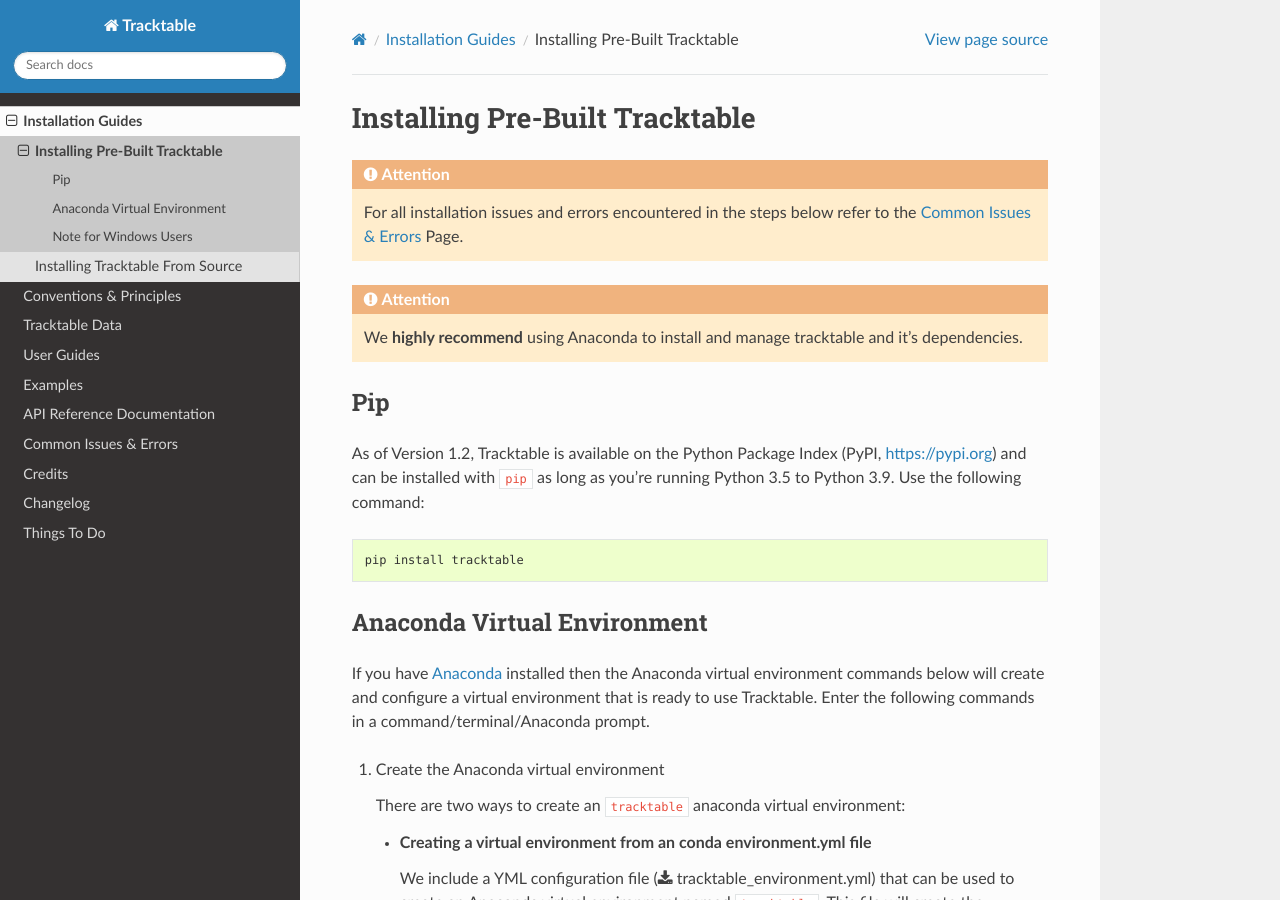
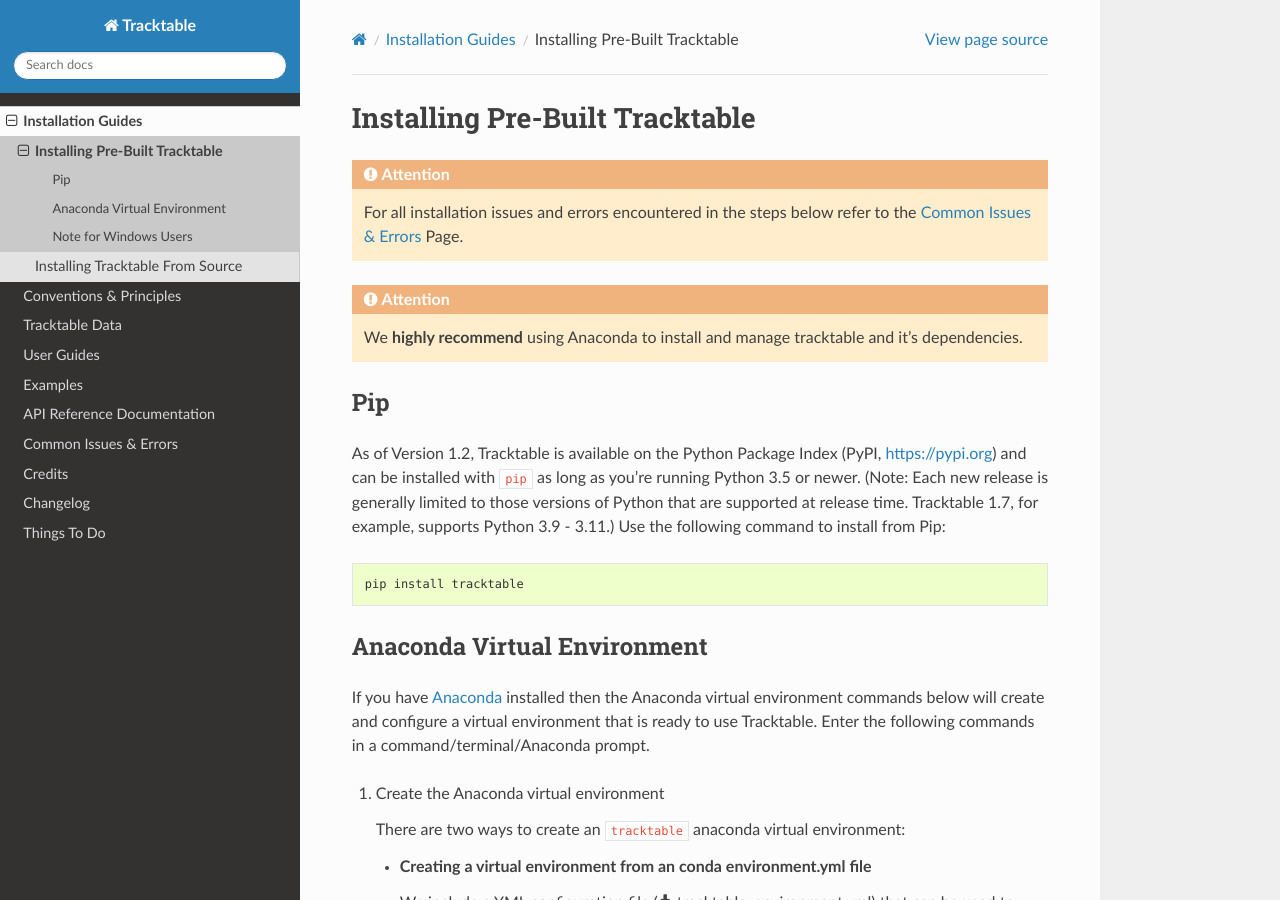
Before and after one commit to sandialabs/tracktable-docs, a Sphinx documentation site: the page built from Documentation/installation/install_pre_built.rst, in a window 1280 px wide and 900 px high. Built offline with Sphinx 7.4.7 and the Read the Docs theme 2.0.0, drawn with Linux system fonts in a browser that asks for light colours; pages that are not in the unit, such as notebooks, are missing from menus; the version number could not be read and is left out.

Commit message:
Update install_pre_built.rst

```diff
--- a/Documentation/installation/install_pre_built.rst
+++ b/Documentation/installation/install_pre_built.rst
@@ -15,7 +15,10 @@
 
 As of Version 1.2, Tracktable is available on the Python Package Index
 (PyPI, https://pypi.org) and can be installed with ``pip`` as long as
-you're running Python 3.5 to Python 3.9. Use the following command:
+you're running Python 3.5 or newer.  (Note: Each new release is generally
+limited to those versions of Python that are supported at release time.
+Tracktable 1.7, for example, supports Python 3.9 - 3.11.)
+Use the following command to install from Pip:
 
 .. code-block:: console
 
@@ -38,7 +41,7 @@
    * **Creating a virtual environment from an conda environment.yml file**
 
      We include a YML configuration file
-     (:download:`tracktable_environment.yml <../../../tracktable_environment.yml>`)
+     (:download:`tracktable_environment.yml <../../../tracktable_runtime_environment.yml>`)
      that can be used to create an Anaconda virtual environment named
      ``tracktable``. This file will create the environment in one shot and doesn't
      require any additional package installation after the environment is activated.
```
